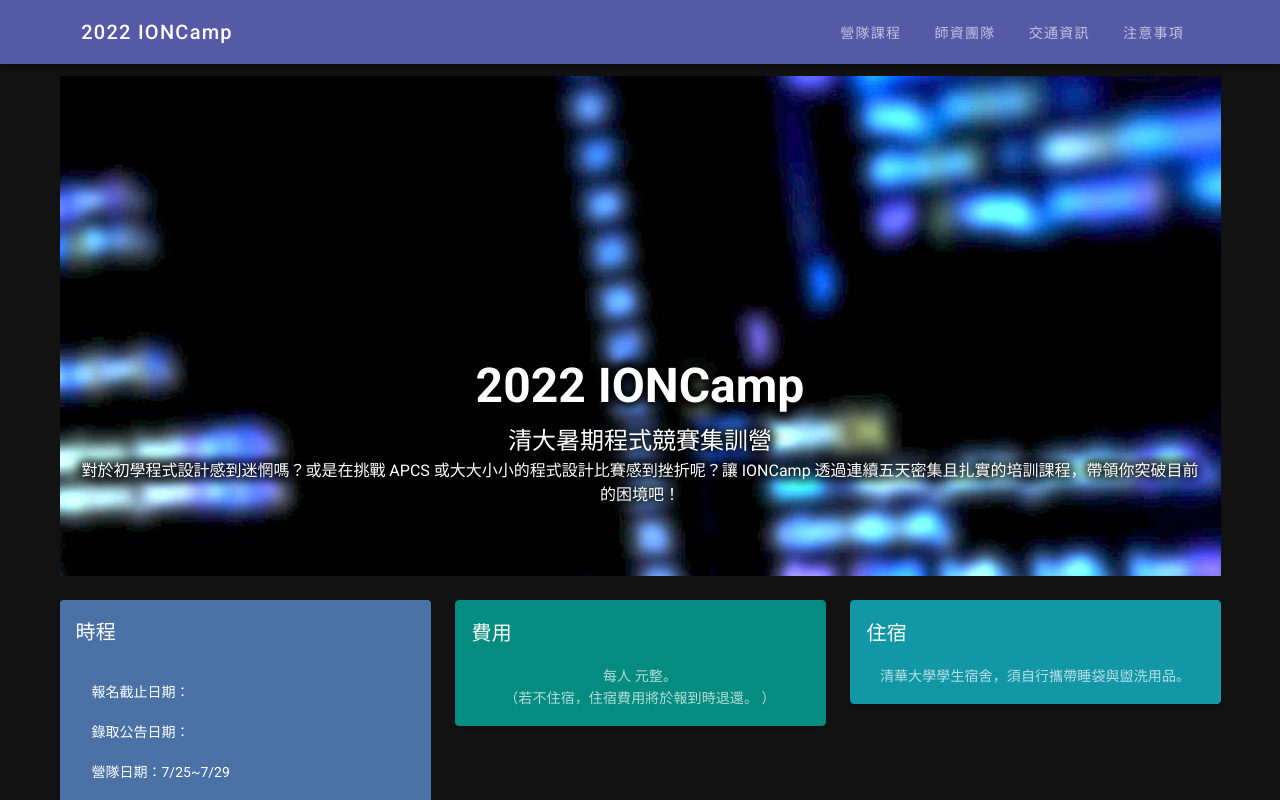
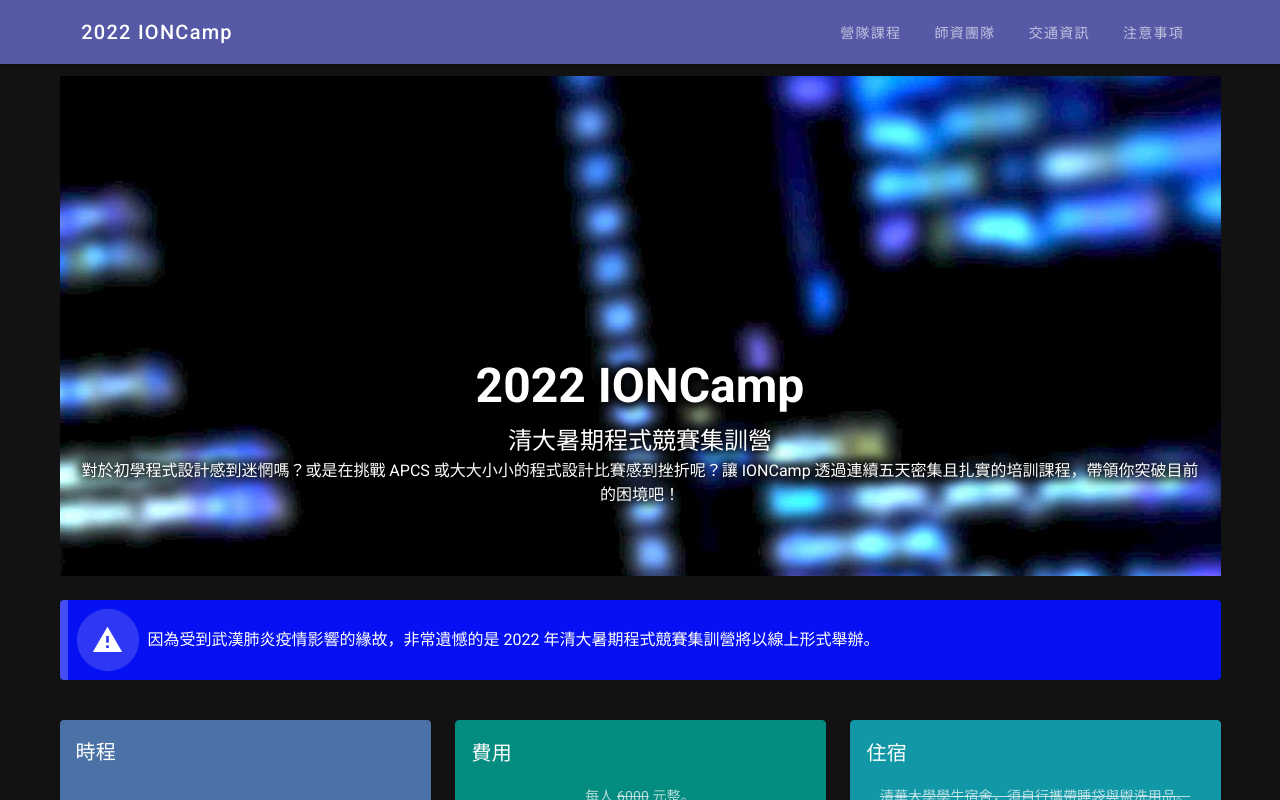
Before and after one commit to NTHUIONCamp/NTHUIONCamp.github.io, a Vue app: page / in a window 1280 px wide. Shown: the top 800 px of the page. Built offline with nearby package versions, Linux system fonts and the light colour scheme.

Commit message:
Set alert of online camp

```diff
--- a/src/components/IndexPage.vue
+++ b/src/components/IndexPage.vue
@@ -3,12 +3,7 @@
     <v-parallax dark :src="require('../assets/bg.jpg')">
       <v-row class="text-center">
         <v-col cols="12">
-          <v-img
-            :src="require('../assets/logo.png')"
-            class="my-3"
-            contain
-            height="200"
-          />
+          <v-img :src="require('../assets/logo.png')" class="my-3" contain height="200" />
         </v-col>
         <v-col class="mb-4 shadowed-text">
           <h1 class="display-2 font-weight-bold mb-3">2022 IONCamp</h1>
@@ -17,6 +12,13 @@
         </v-col>
       </v-row>
     </v-parallax>
+    <v-row class="mt-3">
+      <v-col>
+        <v-alert prominent border="left" type="error">
+          因為受到武漢肺炎疫情影響的緣故，非常遺憾的是 2022 年清大暑期程式競賽集訓營將以線上形式舉辦。
+        </v-alert>
+      </v-col>
+    </v-row>
     <v-row class="text-center mt-3">
       <v-col cols="12" sm="4">
         <v-card elevation="2" color="accent">
@@ -34,14 +36,14 @@
         <v-card elevation="2" outlined color="warning">
           <v-card-title>費用</v-card-title>
           <v-card-text>
-            每人 {{ price }} 元整。<br />（若不住宿，住宿費用將於報到時退還。 ）
+            每人 <s>6000</s> {{ price }} 元整。<br /><s>（若不住宿，住宿費用將於報到時退還。 ）</s>
           </v-card-text>
         </v-card>
       </v-col>
       <v-col cols="12" sm="4">
         <v-card elevation="2" outlined color="success">
           <v-card-title>住宿</v-card-title>
-          <v-card-text>
+          <v-card-text class="text-decoration-line-through">
             清華大學學生宿舍，須自行攜帶睡袋與盥洗用品。
           </v-card-text>
         </v-card>
```
